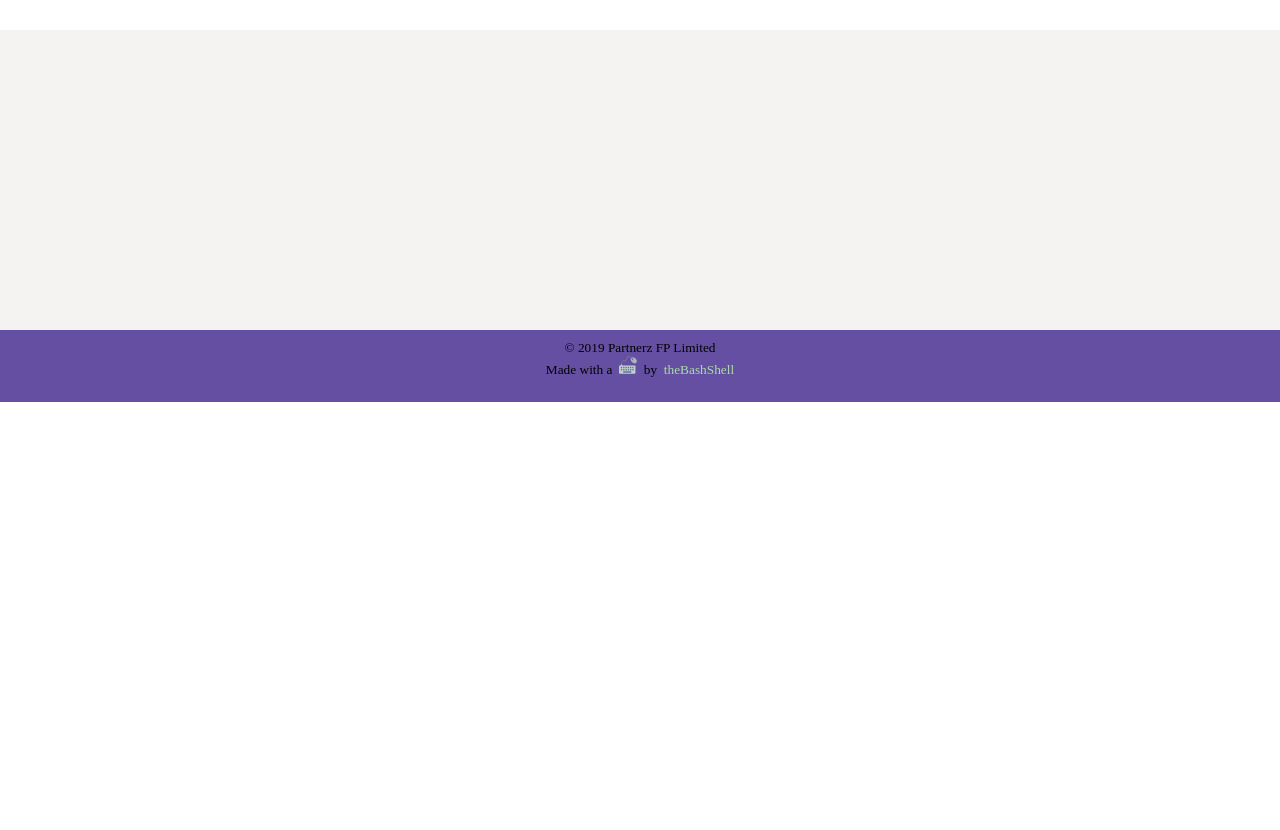
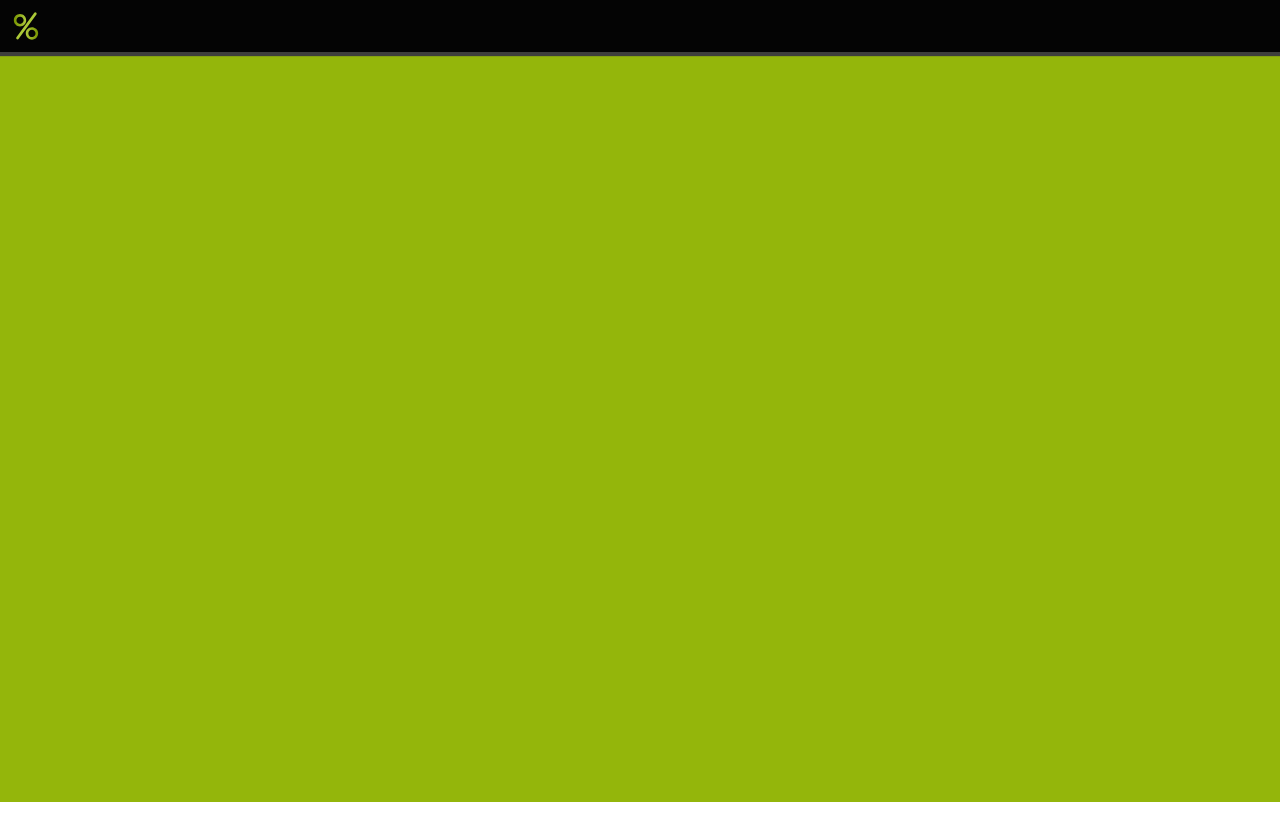
Before and after one commit to 0xedb/partnerz, a Gatsby site: page /form in a window 1280 px wide. After the commit the page ends 802 px from the top, so only its background shows below. Built offline with nearby package versions, Linux system fonts and the light colour scheme; Gatsby itself is replaced by a stand-in of ours.

Commit message:
form page started

```diff
--- a/gatsby-browser.js
+++ b/gatsby-browser.js
@@ -1 +1,3 @@
-import './src/static/css/app.css';
+import "bulma/css/bulma.min.css";
+import "normalize.css";
+import "./src/static/css/app.css";
--- a/package.json
+++ b/package.json
@@ -7,6 +7,7 @@
     "bulma": "^0.8.0",
     "gatsby": "^2.15.15",
     "gatsby-plugin-react-helmet": "^3.1.7",
+    "normalize.css": "^8.0.1",
     "react": "^16.9.0",
     "react-dom": "^16.9.0",
     "react-helmet": "^5.2.1"
--- /dev/null
+++ b/src/components/FormNav.jsx
@@ -0,0 +1,16 @@
+import React from "react";
+import partnerz from "../static/images/partnerz_logo.svg";
+
+function FormNav() {
+  return (
+    <nav className="navbar" role="navigation" aria-label="main navigation">
+      <div className="navbar-brand">
+        <a className="navbar-item" href='/'>
+          <img className="form_nav_img" src={partnerz} alt="partnerz logo" />
+        </a>
+      </div>
+    </nav>
+  );
+}
+
+export default FormNav;
--- /dev/null
+++ b/src/components/FormPage.jsx
@@ -0,0 +1,11 @@
+import React from 'react'
+
+function FormPage() {
+    return (
+        <section className='form-page'>
+
+        </section>
+    )
+}
+
+export default FormPage
--- a/src/components/NavBar.jsx
+++ b/src/components/NavBar.jsx
@@ -17,7 +17,7 @@ function NavBar() {
           />
         </div>
         <div className="navbar_item">
-          <a className="logo_link" href="#">
+          <a className="btn_link" href="#">
             <img
               className="navbar_brand"
               src={partnerz_logo}
--- a/src/pages/form.js
+++ b/src/pages/form.js
@@ -1,16 +1,17 @@
-import React from 'react';
-import HeadMeta from '../components/HeadMetadata';
-import IndexHead from '../components/IndexHead';
-import IndexContent from '../components/IndexConent';
-import IndexFooter from '../components/IndexFooter';
+import React from "react";
+import HeadMeta from "../components/HeadMetadata";
+import IndexHead from "../components/IndexHead";
+import IndexContent from "../components/IndexConent";
+import IndexFooter from "../components/IndexFooter";
+import FormNav from "../components/FormNav";
+import FormPage from "../components/FormPage";
 
 function form() {
   return (
     <>
       <HeadMeta title="Partnerz FP Limited | Your Financial Architects" />
-
-
-      <IndexFooter />
+      <FormNav />
+      <FormPage />
     </>
   );
 }
--- a/src/static/css/app.css
+++ b/src/static/css/app.css
@@ -10,13 +10,8 @@
 
 html {
   scroll-behavior: smooth;
-  /* scrollbar-width: none; */
-  /* -ms-overflow-style: none; */
 }
 
-::-webkit-scrollbar {
-  /* display: none; */
-}
 
 body {
   margin: 0;
--- a/src/static/css/mobile.css
+++ b/src/static/css/mobile.css
@@ -8,7 +8,7 @@
   top: 0;
   bottom: 0;
   color: #ffffff;
-  background: #000000fb;
+  background: #000000fb !important;
   box-shadow: 0px 1px 1px 3px #3d3d3dfb;
   height: var(--navbar_height);
   max-height: var(--navbar_height);
@@ -275,10 +275,21 @@ small a {
   color: #acdca6;
 }
 
-.logo_link {
+.btn_link,
+.form-page {
   display: flex;
   justify-content: center;
   align-items: center;
   height: 100%;
   width: 100%;
 }
+
+.form_nav_img {
+  height: 100% !important;
+}
+
+.form-page {
+  height: calc(100vh - 50px);
+  background-color: #94b60b;
+  flex-flow: column nowrap;
+}
```
Also changed, not shown: 1 other file.
